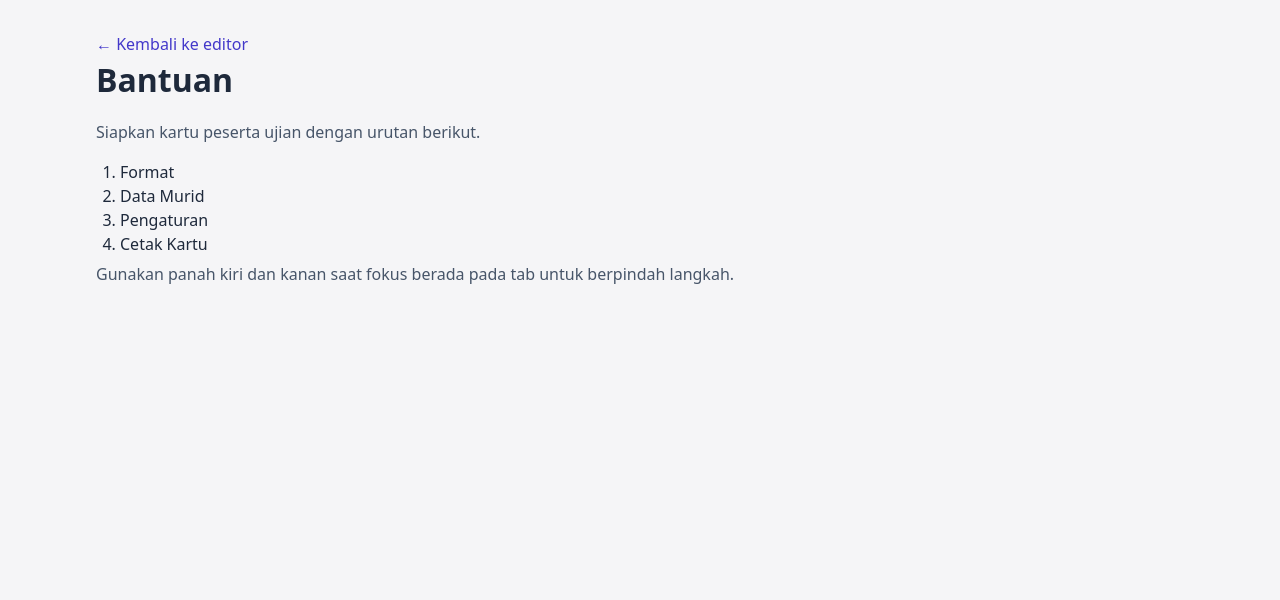
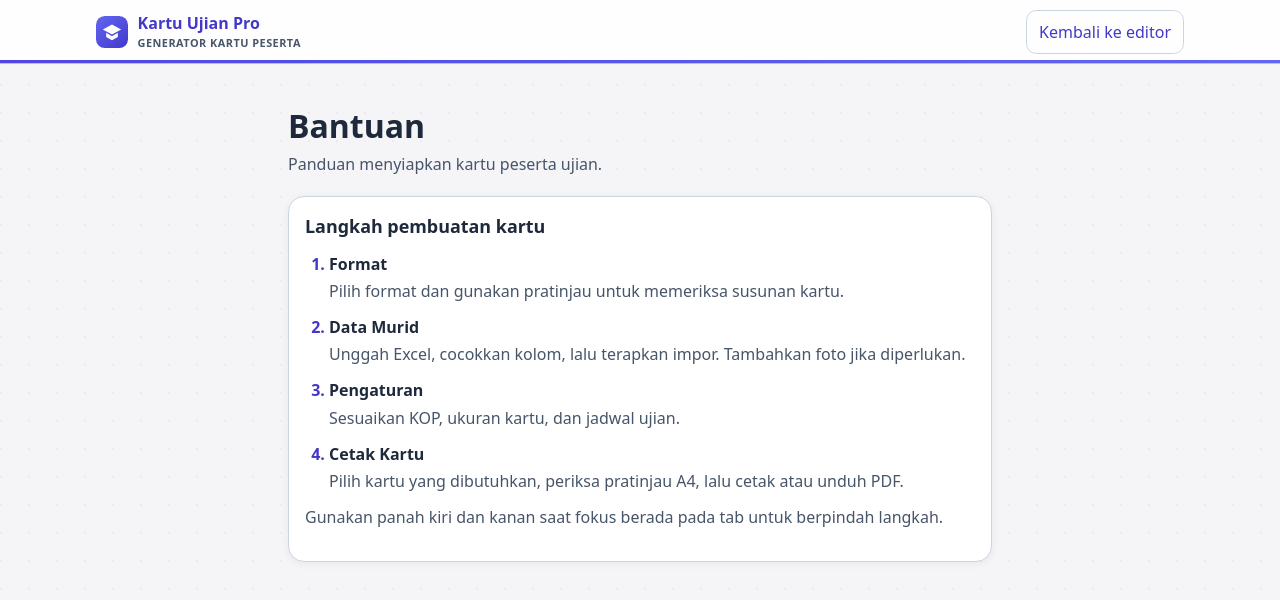
Before and after one commit to MTsNurulFalahTrs/GenerateKartu, a Next.js app: page /bantuan in a window 1280 px wide. Shown: the top 600 px of the page. Built offline with nearby package versions, Linux system fonts and the light colour scheme.

Commit message:
Selaraskan antarmuka tab editor dan halaman Bantuan

```diff
--- a/app/bantuan/page.tsx
+++ b/app/bantuan/page.tsx
@@ -1,19 +1,38 @@
 import type { Metadata } from 'next';
 import Link from 'next/link';
+import { AppBrand, PageHeading } from '../../components/editor/page-chrome';
+import { HelpShell } from '../../components/editor/help-shell';
 import { steps } from '../../lib/editor';
 
 export const metadata: Metadata = { title: 'Bantuan' };
 
+const instructions = [
+  'Pilih format dan gunakan pratinjau untuk memeriksa susunan kartu.',
+  'Unggah Excel, cocokkan kolom, lalu terapkan impor. Tambahkan foto jika diperlukan.',
+  'Sesuaikan KOP, ukuran kartu, dan jadwal ujian.',
+  'Pilih kartu yang dibutuhkan, periksa pratinjau A4, lalu cetak atau unduh PDF.',
+];
+
 export default function HelpPage() {
-  return (
-    <main className="content">
-      <Link href="/">← Kembali ke editor</Link>
-      <h1>Bantuan</h1>
-      <p>Siapkan kartu peserta ujian dengan urutan berikut.</p>
-      <ol className="list-decimal ps-6">
-        {steps.map((step) => <li key={step}>{step}</li>)}
-      </ol>
-      <p>Gunakan panah kiri dan kanan saat fokus berada pada tab untuk berpindah langkah.</p>
+  return <HelpShell>
+    <a className="skip-editor" href="#help-content">Lewati ke isi bantuan</a>
+    <header className="header">
+      <div className="header-inner">
+        <AppBrand />
+        <Link className="action" href="/">Kembali ke editor</Link>
+      </div>
+    </header>
+    <main className="content help-content" id="help-content" tabIndex={-1}>
+      <PageHeading title="Bantuan" description="Panduan menyiapkan kartu peserta ujian." />
+      <section className="panel" aria-labelledby="help-steps">
+        <h2 id="help-steps">Langkah pembuatan kartu</h2>
+        <ol className="help-steps">
+          {steps.map((step, index) => <li key={step}>
+            <strong>{step}</strong><p>{instructions[index]}</p>
+          </li>)}
+        </ol>
+        <p>Gunakan panah kiri dan kanan saat fokus berada pada tab untuk berpindah langkah.</p>
+      </section>
     </main>
-  );
+  </HelpShell>;
 }
--- a/app/globals.css
+++ b/app/globals.css
@@ -39,9 +39,9 @@ a { color: var(--indigo-700); }
 .content h1 { font-size: clamp(1.55rem, 4vw, 2rem); font-weight: 800; margin-block: 0 1rem; }
 .content h2 { font-size: 1.12rem; font-weight: 750; }
 .content p { color: var(--muted); margin-block: .35rem 1rem; }
-.panel { padding: 1rem; background: var(--surface); border: 1px solid var(--line); border-radius: .85rem; box-shadow: 0 2px 8px rgb(15 23 42 / 6%); }
+.panel { padding: 1rem; background: var(--surface); border: 1px solid var(--line); border-radius: 1rem; box-shadow: 0 2px 8px rgb(15 23 42 / 6%); }
 .subtabs { flex-wrap: wrap; margin-bottom: 1rem; }
-.action { border: 1px solid var(--line); border-radius: .55rem; padding: .5rem .75rem; min-height: 44px; }
+.action { border: 1px solid var(--line); border-radius: .65rem; padding: .5rem .75rem; min-height: 44px; }
 @media (max-width: 767px) {
   .header-inner { flex-direction: column; align-items: stretch; }
   .navigation { justify-content: space-between; }
@@ -161,7 +161,6 @@ html[data-card-session-paused] .card-print-root { visibility: hidden; }
 .brand small { text-transform: uppercase; font-weight: 700; letter-spacing: .045em; }
 .stepper button span[data-complete="true"] { background: #087e63; color: white; border-color: transparent; }
 .stepper button[aria-selected="true"] { background: linear-gradient(115deg, var(--indigo-600), #5551db); }
-.content:has(#panel-0:not([hidden])) { padding-top: .4rem; }
 
 .format-summary, .format-toolbar {
   display: flex;
@@ -272,7 +271,7 @@ html[data-card-session-paused] .format-dialog { visibility: hidden; }
 .data-excel { border-inline-start-color: #059669; }
 .data-zip { border-inline-start-color: #d97706; }
 .data-title { display: flex; align-items: center; gap: .65rem; }
-.data-title small, .data-drop small, .data-empty small, .data-footer small { color: var(--muted); }
+.data-title small, .data-drop small, .data-empty small, .page-footer small { color: var(--muted); }
 .data-grid .data-title h2 { font-size: .98rem; }
 .data-icon { display: inline-grid; place-items: center; width: 2.25rem; height: 2.25rem; flex: none; border-radius: .7rem; background: #e4e7ff; color: #4338ca; }
 .data-excel .data-icon { background: #ccf7e6; color: #09664f; }
@@ -293,13 +292,11 @@ html[data-card-session-paused] .format-dialog { visibility: hidden; }
 .data-preview :is(th, td) { padding-inline: .7rem; }
 .data-preview th { background: var(--canvas); color: var(--muted); font-size: .74rem; text-transform: uppercase; }
 .data-preview tr:last-child td { border-bottom: 0; }
-.data-badges, .data-footer { display: flex; flex-wrap: wrap; align-items: center; gap: .6rem; }
+.data-badges, .page-footer { display: flex; flex-wrap: wrap; align-items: center; gap: .6rem; }
 .data-badges span { padding: .2rem .55rem; border-radius: 2rem; background: #e4e7ff; color: #3730a3; font-size: .75rem; }
 .data-badges span + span { background: #ccf7e6; color: #09664f; }
-#panel-1 h1 { margin-block: .4rem 0; }
-#panel-1 .data-intro { margin-bottom: 1.75rem; }
-.data-footer { justify-content: flex-end; margin-top: 1.8rem; }
-.data-footer small { margin-inline-end: auto; }
+.page-footer { justify-content: flex-end; margin-top: 1.8rem; }
+.page-footer small { margin-inline-end: auto; }
 .data-next { background: var(--indigo-600); color: white; font-weight: 700; }
 @media (max-width: 639px) { .data-grid { grid-template-columns: minmax(0, 1fr); } }
 .format-heading .format-icon { background: var(--format-icon-bg, #e9e7ff); color: var(--format-icon-ink, #4f46e5); }
@@ -313,9 +310,6 @@ html[data-card-session-paused] .format-dialog { visibility: hidden; }
 .format[data-selected="true"] .format-icon, .format.custom .format-icon { background: rgb(255 255 255 / 20%); color: white; }
 
 #panel-2 { max-width: 48rem; margin-inline: auto; }
-#panel-2 > h1 { margin-bottom: 0; }
-#panel-2 > p { margin-bottom: 1.75rem; }
-.kop-page-meta, .kop-page-meta > div { display: flex; align-items: center; justify-content: space-between; flex-wrap: wrap; gap: .5rem; }
 .kop-shell { border-radius: 1.15rem; }
 .kop-shell .subtabs { border-bottom: 1px solid var(--line); margin: -.9rem -.95rem 0; padding: .25rem .6rem 0; gap: 0; background: color-mix(in srgb, var(--surface) 70%, var(--canvas)); border-radius: 1rem 1rem 0 0; }
 .kop-shell .subtabs button { border: 0; border-bottom: 2px solid transparent; border-radius: 0; font-weight: 650; color: var(--muted); }
@@ -443,7 +437,6 @@ html[data-card-session-paused] .format-dialog { visibility: hidden; }
 
 .content:has(#panel-3:not([hidden])) { max-width: 94rem; padding-inline: clamp(.65rem, 2vw, 1.5rem); }
 #panel-3 { position: relative; }
-#panel-3 > h1 { margin: .4rem 0; }
 .print-workspace { display: grid; gap: 1rem; }
 .print-actions, .print-chips { display: flex; flex-wrap: wrap; gap: .55rem; align-items: center; }
 .print-actions .action { background: var(--surface); font-weight: 650; }
@@ -469,9 +462,23 @@ html[data-card-session-paused] .format-dialog { visibility: hidden; }
 .print-a4-scroll .print-sheet { background: white; }
 .print-a4-controls { display: flex; flex-wrap: wrap; justify-content: space-between; align-items: center; gap: .5rem; }
 @media (min-width: 960px) {
-  .print-actions { position: absolute; inset: .75rem 0 auto auto; justify-content: flex-end; }
+  .print-actions { justify-content: flex-end; }
 }
 .print-actions .action, .print-filters > strong { display: inline-flex; align-items: center; gap: .45rem; }
 .print-search { position: relative; }
 .print-search > svg { position: absolute; inset: 50% auto auto .85rem; transform: translateY(-50%); color: var(--muted); pointer-events: none; }
 .print-search input { padding-inline-start: 2.5rem; }
+
+.page-heading { display: flex; flex-wrap: wrap; align-items: flex-end; justify-content: space-between; gap: .75rem 1rem; margin-bottom: 1.25rem; }
+.page-heading > div:first-child { min-width: 0; }
+.content .page-heading h1 { margin: .35rem 0 .15rem; }
+.content .page-heading p { margin: 0; }
+.page-heading-actions { display: flex; flex-wrap: wrap; align-items: center; gap: .55rem; }
+.editor a.action { display: inline-flex; align-items: center; width: fit-content; color: var(--indigo-700); text-decoration: none; }
+.help-content { max-width: 48rem; }
+.help-steps { list-style: decimal; padding-inline-start: 1.5rem; margin-top: .75rem; }
+.help-steps li::marker { color: var(--indigo-700); font-weight: 700; }
+.help-steps p { margin: .2rem 0 .75rem; }
+.help-shell .header-inner { flex-direction: row; align-items: center; flex-wrap: wrap; }
+.help-shell .header::after { width: 100%; }
+#help-content { scroll-margin-top: 8rem; }
--- /dev/null
+++ b/components/editor/help-shell.tsx
@@ -0,0 +1,23 @@
+'use client';
+
+import { useEffect, useState } from 'react';
+import type { ReactNode } from 'react';
+import { parseBackup, storageKey } from '../../lib/cards/preferences';
+
+export function HelpShell({ children }: { children: ReactNode }) {
+  const [dark, setDark] = useState(false);
+
+  useEffect(() => {
+    const frame = requestAnimationFrame(() => {
+      try {
+        const saved = localStorage.getItem(storageKey);
+        if (saved) setDark(parseBackup(saved, false).preferences.dark);
+      } catch {
+        // The guide remains readable when browser storage is unavailable.
+      }
+    });
+    return () => cancelAnimationFrame(frame);
+  }, []);
+
+  return <div className="editor help-shell" data-theme={dark ? 'dark' : 'light'}>{children}</div>;
+}
--- /dev/null
+++ b/components/editor/page-chrome.tsx
@@ -0,0 +1,29 @@
+import Link from 'next/link';
+import type { ReactNode } from 'react';
+
+export function AppBrand() {
+  return (
+    <Link className="brand" href="/">
+      <span className="brand-icon" aria-hidden="true">
+        <svg viewBox="0 0 24 24" width="20" height="20" fill="currentColor"><path d="M1 9 12 3l11 6-11 6-11-6Zm4 4 7 4 7-4v5l-7 4-7-4Z"/></svg>
+      </span>
+      <span><strong>Kartu Ujian Pro</strong><small>Generator Kartu Peserta</small></span>
+    </Link>
+  );
+}
+
+export function PageHeading({ title, description, badges, actions }: {
+  title: string;
+  description: string;
+  badges?: ReactNode;
+  actions?: ReactNode;
+}) {
+  return <header className="page-heading">
+    <div>
+      {badges && <div className="data-badges">{badges}</div>}
+      <h1>{title}</h1>
+      <p>{description}</p>
+    </div>
+    {actions && <div className="page-heading-actions">{actions}</div>}
+  </header>;
+}
```
Also changed, not shown: components/editor/card-editor.tsx (+19 -20 lines).
